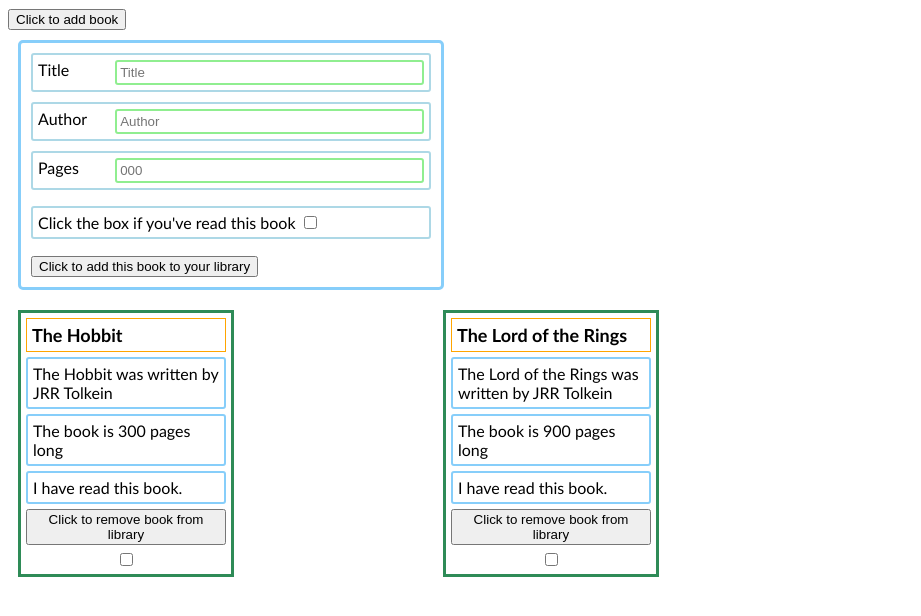
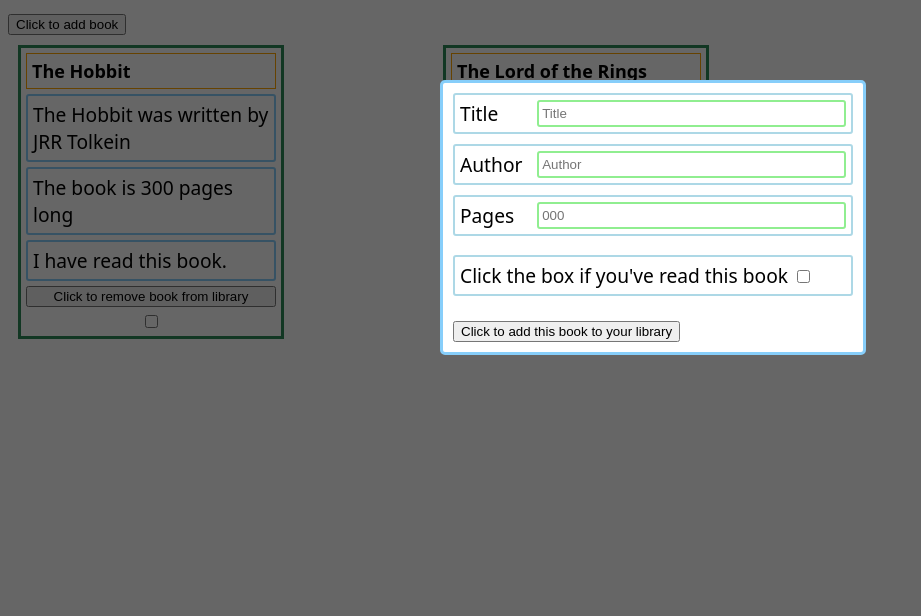
Before and after one commit to fintonius/library, a plain HTML site: page index.html in a window 1280 px wide. Both pictures are taken after a click on the button "Click to add book". Shown: the whole page, without its empty margins (0-921 px from the left). Drawn offline with Linux system fonts and the light colour scheme.

Commit message:
update the function on the new-book button to make the new book form appear onscreen

```diff
--- a/index.html
+++ b/index.html
@@ -8,6 +8,7 @@
     <title>Document</title>
 </head>
 <body>
+    <div id="overlay" style="display: none;"></div>
     <button onclick="myFunction()">Click to add book</button>
     <div id="addBook" style="display: none;">
         <form id="newBook" method="post" onsubmit="event.preventDefault()">
--- a/scripts.js
+++ b/scripts.js
@@ -1,9 +1,16 @@
 const myLibrary = [];
 const library = document.getElementById("library");
 let cardArray;
+
 function myFunction() {
+  console.log('click');
   let x = document.getElementById('addBook');
-  (x.style.display === "none") ? x.style.display = 'block' : x.style.display = 'none';
+  let y = document.getElementById('overlay');
+  if (x.style.display === 'none') {
+    x.style.display = 'block';
+    y.style.display = 'block';
+  }
+  // (x.style.display === "none") ? x.style.display = 'block' : x.style.display = 'none';
 }
 function Book(title, author, pages, read) {
   this.title = title;
@@ -83,6 +90,13 @@ function addBookEntry() {
   newBookEntry.appendChild(removeBook);
   newBookEntry.appendChild(haveRead);
   library.appendChild(newBookEntry);
+
+  let x = document.getElementById('addBook');
+  let y = document.getElementById('overlay');
+  if(x.style.display === 'block') {
+    x.style.display = 'none';
+    y.style.display = 'none';
+  }
 }
 
 //updates each remaining cards' data-set-attribute to be its current index
--- a/styles.css
+++ b/styles.css
@@ -1,15 +1,28 @@
+
 body {
-    font-family: 'Gill Sans', 'Gill Sans MT', Calibri, 'Trebuchet MS', sans-serif;
-
+    font-family: "Calibre", system-ui, -apple-system, BlinkMacSystemFont, "Avenir Next", "Avenir", "Segoe UI", "Lucida Grande", "Helvetica Neue", "Helvetica", "Fira Sans", "Roboto", "Noto", "Droid Sans", "Cantarell", "Oxygen", "Ubuntu", "Franklin Gothic Medium", "Century Gothic", "Liberation Sans", sans-serif;
+    font-size: 1.2rem;
+}
+#overlay {
+    position: fixed;
+    left: 0;
+    right: 0;
+    bottom: 0;
+    top: 0;
+    background-color: rgba(0,0,0,0.6);
 }
 
 #addBook {
+    position: absolute;
+    left: 50%;
+    top: 10%;
+    margin-left: -200px;
     border: 3px lightskyblue solid;
+    background-color: white;
     border-radius: 5px;
     padding: 10px;
     width: 400px;
     display: grid;
-    margin: 10px;
 }
 
 form {
@@ -49,7 +62,7 @@ input {
 #library > div {
     border: solid seagreen;
     height: auto;
-    width: 200px;
+    width: 250px;
     display: grid;
     grid-gap: 5px;
     padding: 5px;
```
